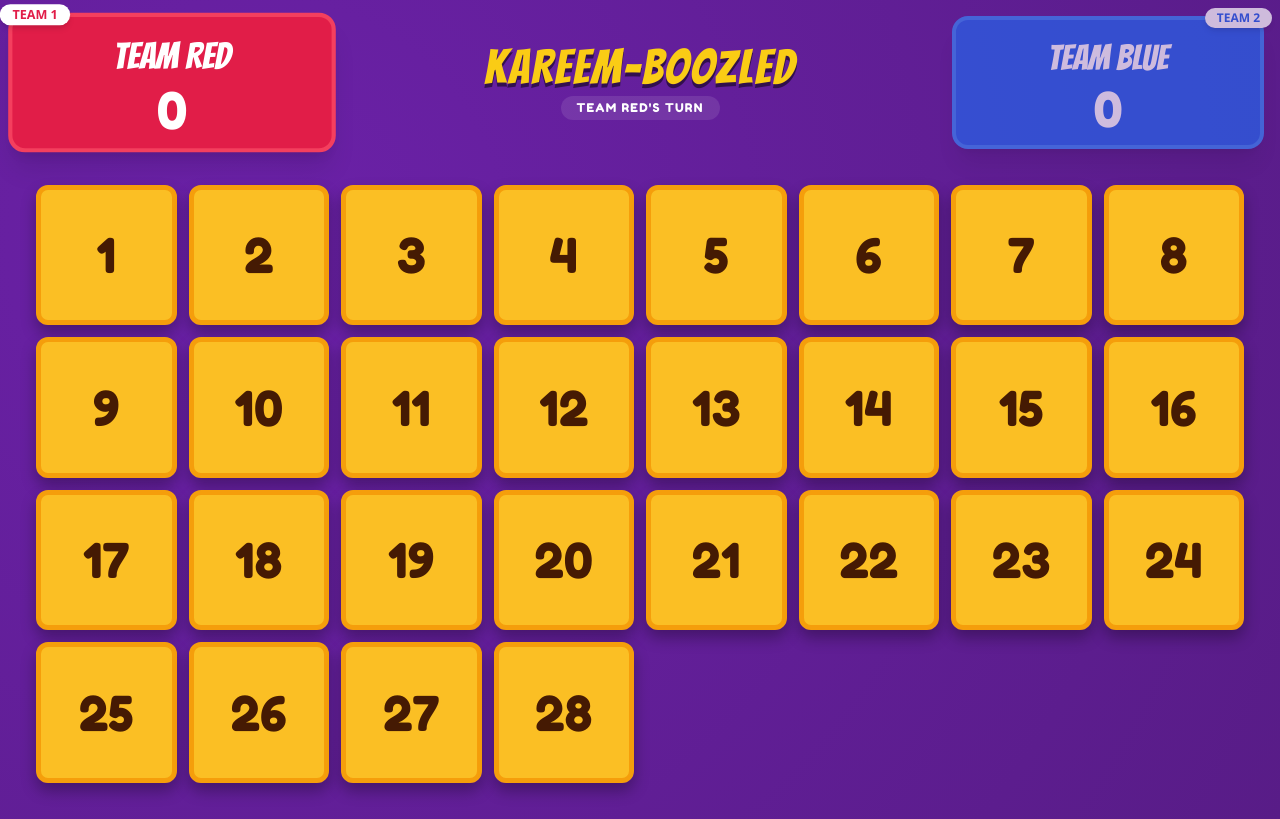
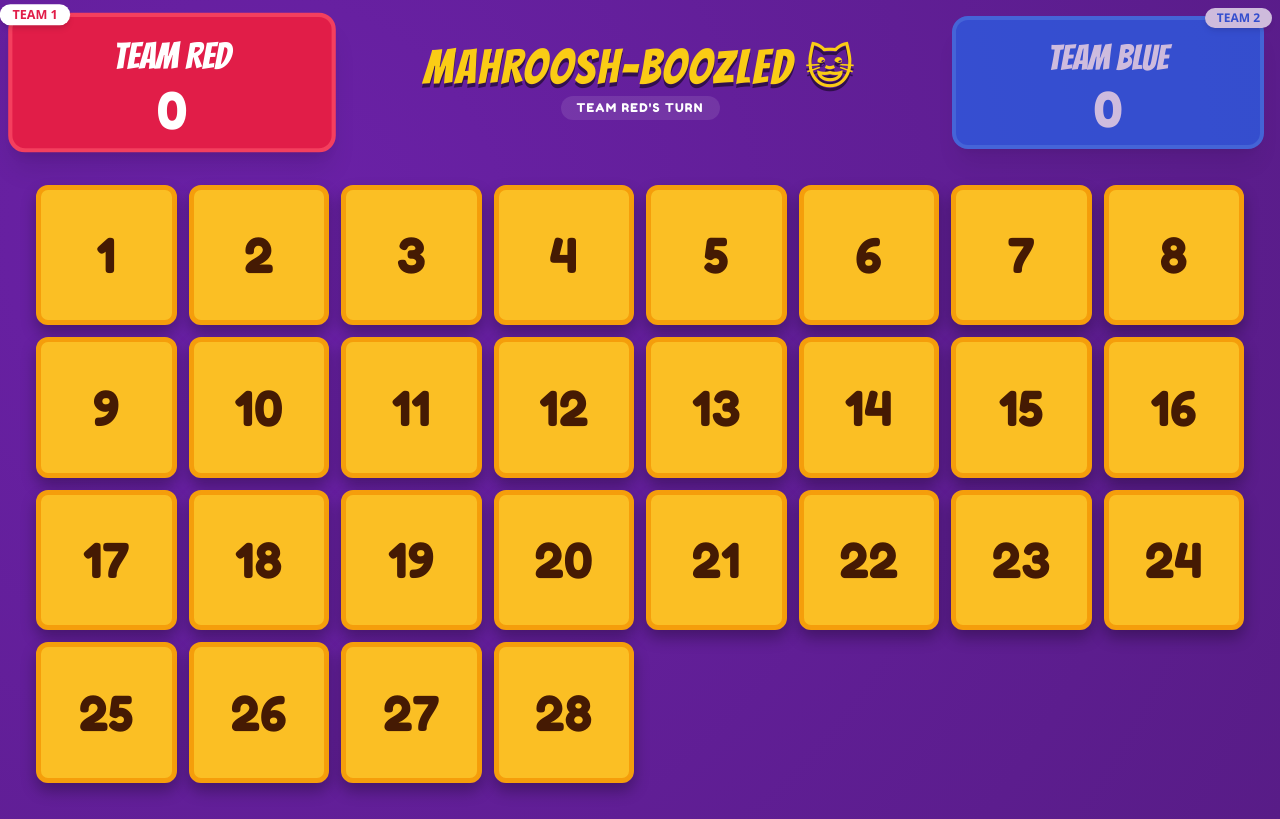
Before and after one commit to bryantfriend/GP_Games, a plain HTML site: page kareemboozled.html in a window 1280 px wide. Drawn offline with nearby package versions, Linux system fonts and the light colour scheme.

Commit message:
Update kareemboozled.html

```diff
--- a/kareemboozled.html
+++ b/kareemboozled.html
@@ -3,7 +3,7 @@
 <head>
     <meta charset="UTF-8">
     <meta name="viewport" content="width=device-width, initial-scale=1.0">
-    <title>Kareem-Boozled</title>
+    <title>Maharoosh-Boozled</title>
     <script src="https://cdn.tailwindcss.com"></script>
     <style>
         @import url('https://fonts.googleapis.com/css2?family=Bangers&family=Fredoka+One&family=Open+Sans:wght@400;700&display=swap');
@@ -174,7 +174,7 @@
         </div>
 
         <div class="text-center">
-            <h1 class="text-5xl game-font text-yellow-400 drop-shadow-[0_4px_0_rgba(0,0,0,0.5)]">KAREEM-BOOZLED</h1>
+            <h1 class="text-5xl game-font text-yellow-400 drop-shadow-[0_4px_0_rgba(0,0,0,0.5)]">MAHROOSH-BOOZLED 😺</h1>
             <div id="active-team-display" class="ui-font text-white bg-white/10 px-4 py-1 rounded-full mt-1 inline-block text-xs uppercase tracking-widest">TEAM 1'S TURN</div>
         </div>
 
```
